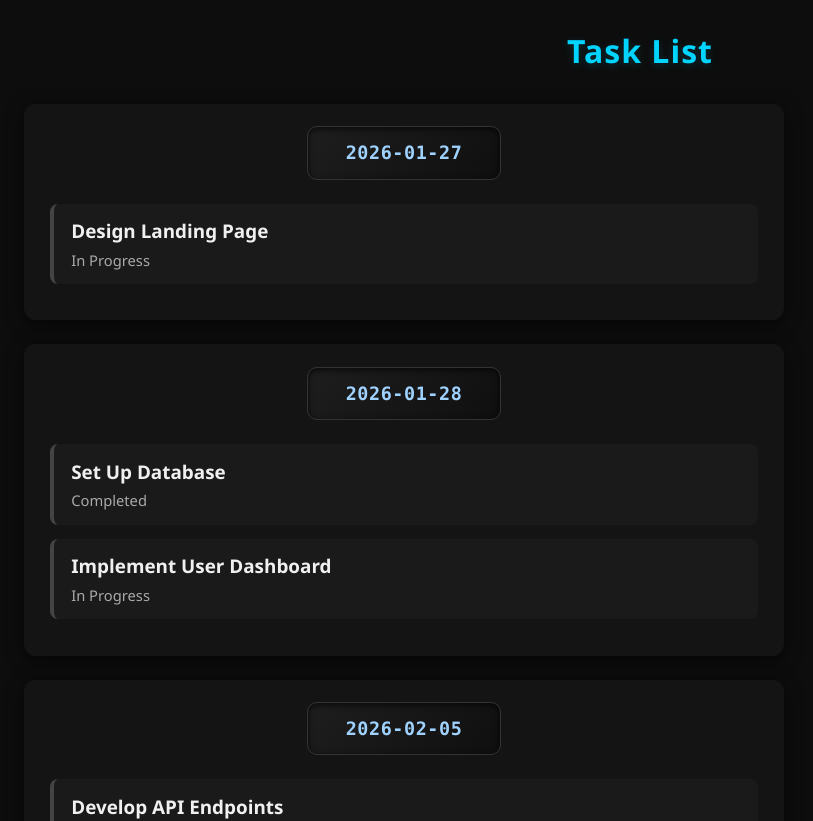
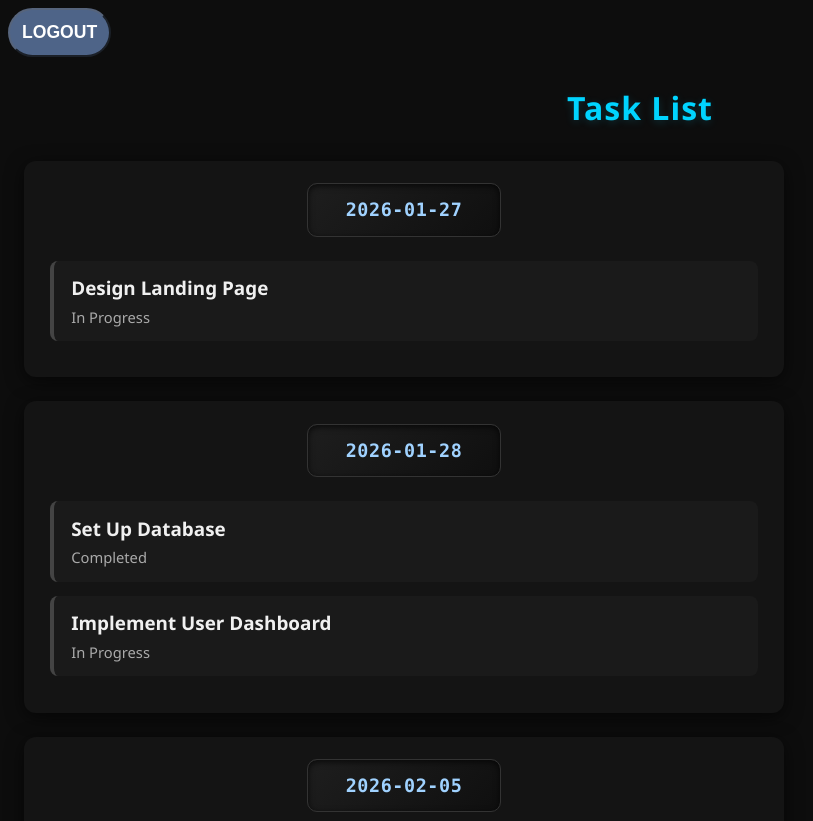
Before and after one commit to Deepening-Of-Proffesional-Skill/Task_Flow_AI_Analytics, a React app in the folder frontend/: page /home in a window 1280 px wide. Shown: the top 821 px of the page, without its empty margins (0-813 px from the left). Built offline with nearby package versions, Linux system fonts and the light colour scheme; the HTML template or start-up script is replaced by a standard one.

Commit message:
added logout page and function

```diff
--- a/frontend/src/components/Home.jsx
+++ b/frontend/src/components/Home.jsx
@@ -2,6 +2,7 @@ import React from 'react'
 import Container from 'react-bootstrap/esm/Container';
 import Card from 'react-bootstrap/esm/Card';
 import '../css/home.css';
+import LogOut from './LogOut';
 
 export default function Home() {
     const tasks = [
@@ -59,6 +60,7 @@ export default function Home() {
 
   return (
     <div className='py-4'>
+        <LogOut/>
         <h1>Task List</h1>
         <Container>
             {Object.keys(groupedByDate).map((date) => (
--- /dev/null
+++ b/frontend/src/components/LogOut.jsx
@@ -0,0 +1,51 @@
+import React from "react";
+import Button from "react-bootstrap/Button";
+import { useNavigate } from "react-router-dom";
+import "../css/logout.css";
+
+const Logout = () => {
+  const navigate = useNavigate();
+
+  //handle logout
+  const handleLogout = async () => {
+    const confirmLogout = window.confirm("Are you sure you want to log out?");
+    if (!confirmLogout) return;
+
+    try {
+      const response = await fetch("http://localhost:3000/user/logout", {
+        method: "POST",
+        credentials: "include",
+        headers: {
+          "Content-Type": "application/json",
+        },
+      });
+
+      const data = await response.json();
+
+      if (response.ok) {
+        console.log(data.message);
+
+        //clear frontend session
+        localStorage.clear();
+        sessionStorage.clear();
+
+        navigate("/");
+      } else {
+        alert(data.error || "Logout failed");
+      }
+    } catch (error) {
+      console.error("Logout error:", error);
+      alert("Server error. Please try again.");
+    }
+  };
+
+  return (
+    <div className="d-grid">
+      <Button className="logout-button" onClick={handleLogout}>
+        Logout
+      </Button>
+    </div>
+  );
+};
+
+export default Logout;
--- /dev/null
+++ b/frontend/src/css/logout.css
@@ -0,0 +1,24 @@
+.logout-button {
+  border-radius: 25px;
+  font-weight: bold;
+  background-color: #4e6488;
+  border-color: #56647c;
+  color: white;
+  padding: 12px;
+  font-size: 1.1rem;
+  text-transform: uppercase;
+  transition: background-color 0.3s ease;
+}
+
+.logout-button:hover {
+  background-color: #5a74a5;
+  border-color: #475e73;
+}
+
+/* Mobile */
+@media (max-width: 576px) {
+  .logout-button{
+    font-size: 1rem;
+    padding: 10px;
+  }
+}
```
Also changed, not shown: 2 other files (tests, documents, lock files or other folders).
